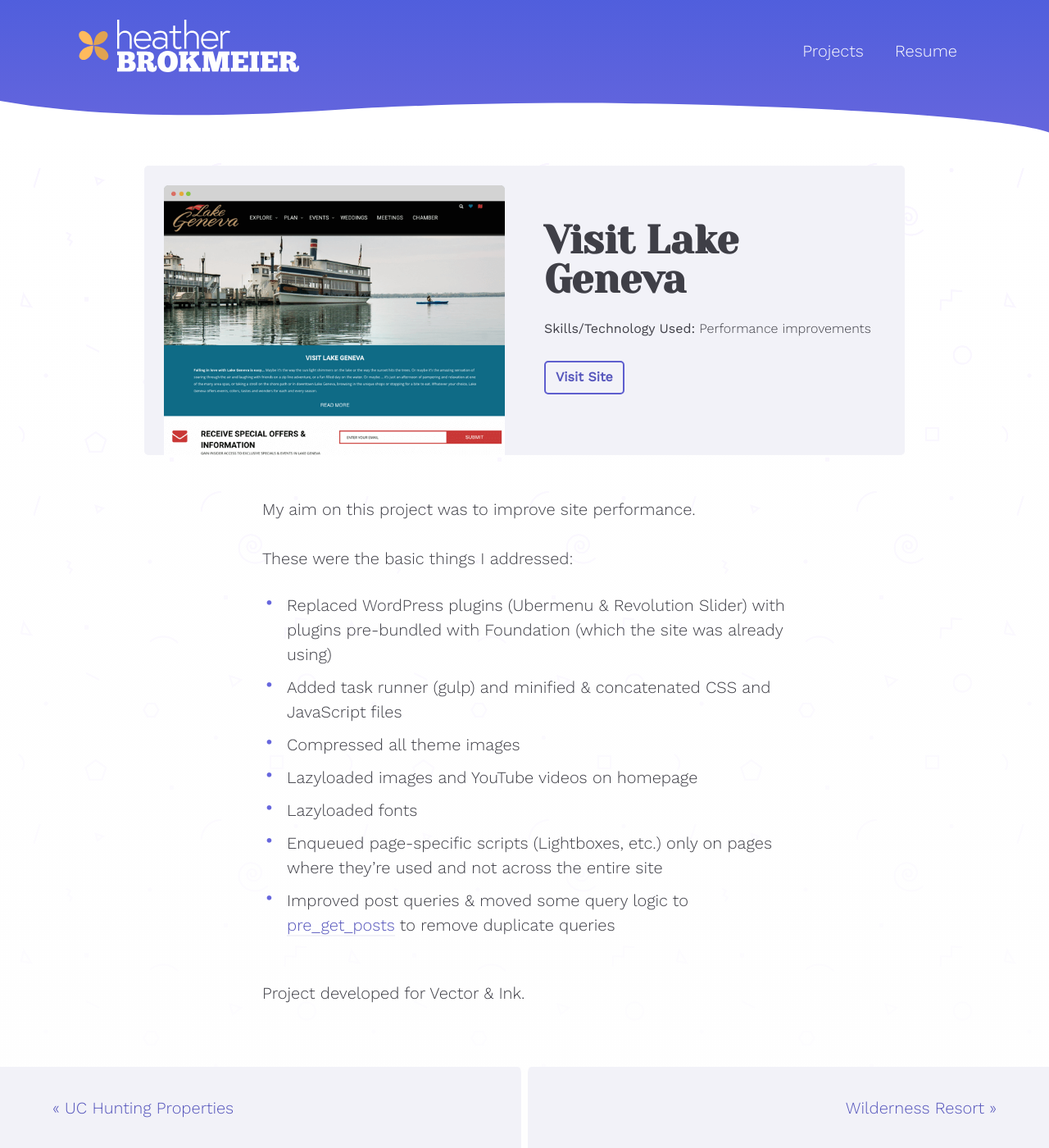
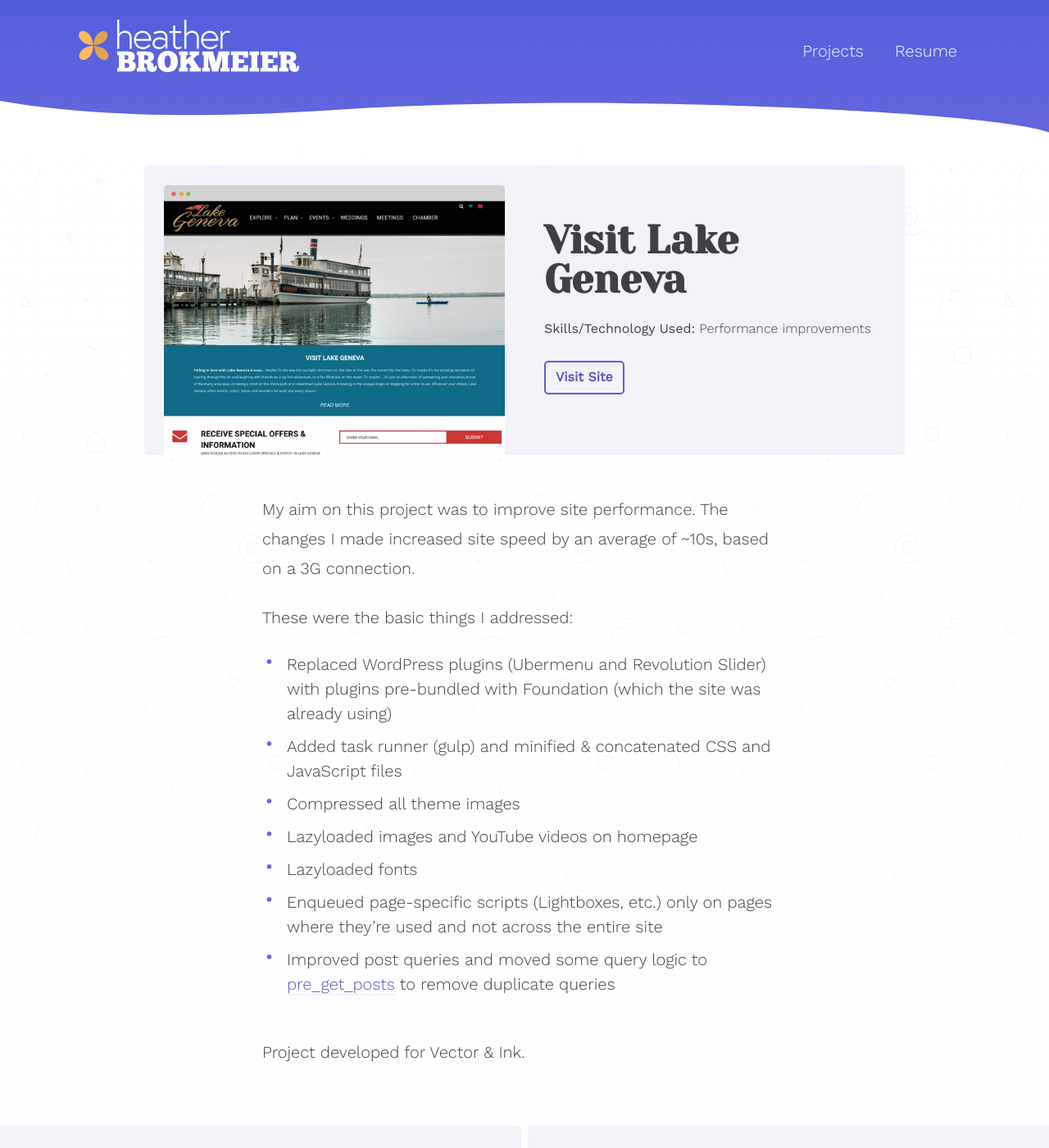
Before and after one commit to hbrok/heatherbrokmeier.com, a Jekyll site: the page built from _projects/visit-lake-geneva.md, in a window 1280 px wide and 1400 px high. Shown: the whole window at 82% size. Built offline with Jekyll 4.4.1, drawn with Linux system fonts in a browser that asks for light colours.

Commit message:
Update projects

```diff
--- a/_projects/visit-lake-geneva.md
+++ b/_projects/visit-lake-geneva.md
@@ -7,16 +7,16 @@ link: https://www.visitlakegeneva.com/
 order: 100
 ---
 
-My aim on this project was to improve site performance.
+My aim on this project was to improve site performance. The changes I made increased site speed by an average of ~10s, based on a 3G connection.
 
 These were the basic things I addressed:
 
-* Replaced WordPress plugins (Ubermenu & Revolution Slider) with plugins pre-bundled with Foundation (which the site was already using)
+* Replaced WordPress plugins (Ubermenu and Revolution Slider) with plugins pre-bundled with Foundation (which the site was already using)
 * Added task runner (gulp) and minified & concatenated CSS and JavaScript files
 * Compressed all theme images
 * Lazyloaded images and YouTube videos on homepage
 * Lazyloaded fonts
 * Enqueued page-specific scripts (Lightboxes, etc.) only on pages where they're used and not across the entire site
-* Improved post queries & moved some query logic to [pre_get_posts](https://codex.wordpress.org/Plugin_API/Action_Reference/pre_get_posts) to remove duplicate queries
+* Improved post queries and moved some query logic to [pre_get_posts](https://codex.wordpress.org/Plugin_API/Action_Reference/pre_get_posts) to remove duplicate queries
 
 Project developed for Vector & Ink.
```
Also changed, not shown: _projects/bezzerwizzer.md (+1 -1 lines), _projects/podcasts.md (+2 -2 lines), _projects/quote-generator.md (+1 -1 lines), _projects/uchunting-properties.md (+2 -2 lines), _projects/wilderness-resort.md (+1 -3 lines).
